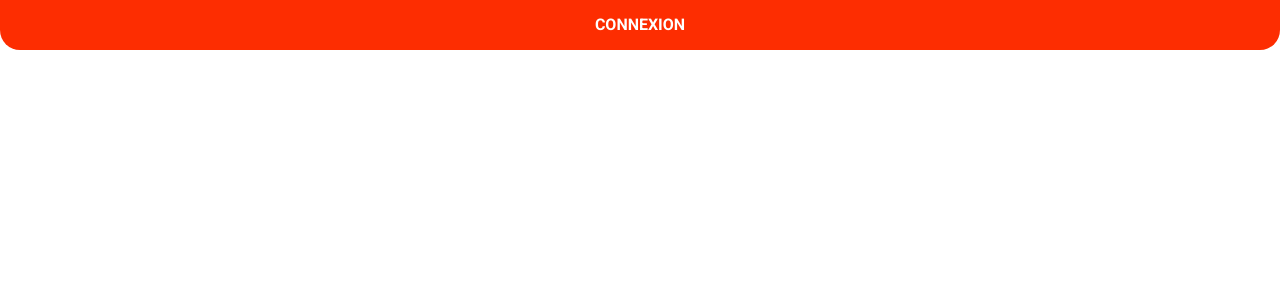
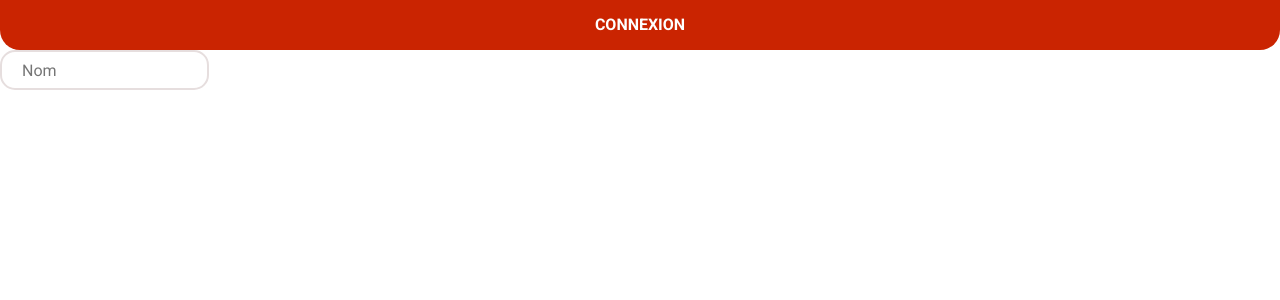
Before and after one commit to bertrand-d/DelphineBertrand_7_08042021, a Vue app in the folder frontend/: page /#/ in a window 1280 px wide. Shown: the top 300 px of the page. Built offline with nearby package versions, Linux system fonts and the light colour scheme.

Commit message:
création du composant input

```diff
--- a/frontend/src/App.vue
+++ b/frontend/src/App.vue
@@ -1,10 +1,12 @@
 <script>
 import ButtonCard from './components/ButtonCard.vue'
+import Input from './components/Input.vue'
 
 export default {
 	name: 'App',
 	components: {
-		ButtonCard
+		ButtonCard,
+		Input
 	}
 }
 </script>
@@ -12,5 +14,6 @@ export default {
 <template>
   <div id="app">
 	<ButtonCard url="/" text ="Connexion"/>
+	<Input type="text" name="nom" placeholder="Nom" />
   </div>
 </template>
--- a/frontend/src/components/ButtonCard.vue
+++ b/frontend/src/components/ButtonCard.vue
@@ -15,13 +15,17 @@
 
 <style lang="scss">
   .button-card {
-    background: $primary-color;
+    background-color: $primary-color;
     height: 50px;
     border-radius: 0px 0px $border-radius-m $border-radius-m;
     line-height: 50px;
+    transition: background-color ease-in-out 0.25s;
+
+      &:hover {
+        background-color: darken($primary-color, 10%);
       }
 
-  .button-card__text {
+      &__text {
         margin: 0;
         text-align: center;
         text-transform: uppercase;
@@ -29,4 +33,5 @@
         font-weight: $font-weight-bold;
         color: white;
        }
+  }
 </style>
--- /dev/null
+++ b/frontend/src/components/Input.vue
@@ -0,0 +1,24 @@
+<script>
+  export default {
+    name: 'Input',
+    props: ['type', 'name', 'placeholder']
+  }
+</script>
+
+<template>
+    <input class= "input" :type="type" :name="name" :placeholder="placeholder" required/>
+</template>
+
+<style lang="scss">
+    .input {
+        height: 40px;
+        border: solid 2px #E6DEDE;
+        padding-left: $padding-m;
+        border-radius: 15px;
+
+        &::placeholder{
+            opacity: 100%;
+            text-transform: capitalize;
+        }
+    }
+</style>
--- a/frontend/src/styles/utils/_variables.scss
+++ b/frontend/src/styles/utils/_variables.scss
@@ -26,6 +26,13 @@ $blur-shadow: 0 10px 10px rgb(230, 230, 230);
 $dark-shadow: 0 5px 15px rgb(170, 170, 170);
 $very-dark-shadow: 0 5px 15px rgb(120, 120, 120);
 
+//padding
+$padding-xs: 5px;
+$padding-s: 10px;
+$padding-m: 20px;
+$padding-l: 30px;
+$padding-xl: 40px;
+
 //border-radius
 $border-radius-xs: 5px;
 $border-radius-s: 10px;
```
Also changed, not shown: frontend/src/components/Connexion.vue (deleted, +0 -21 lines). Lines whose indentation alone changed are shown as unchanged.
